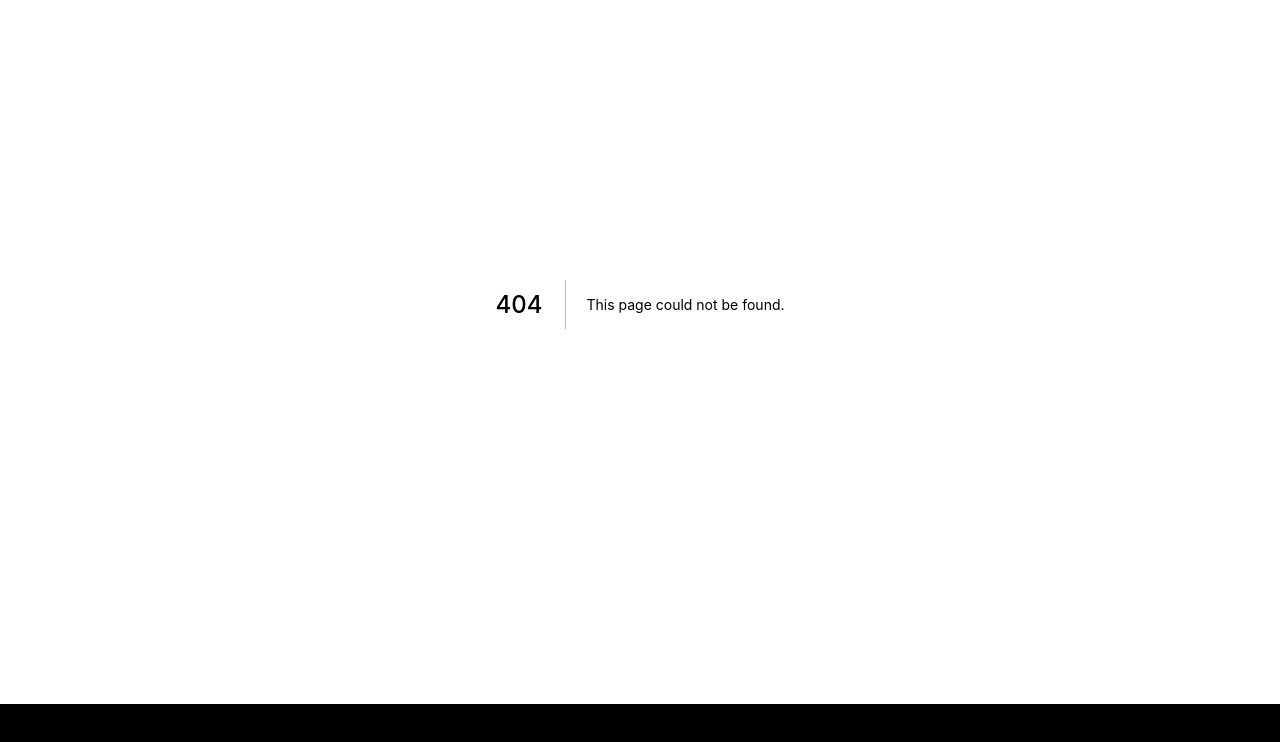
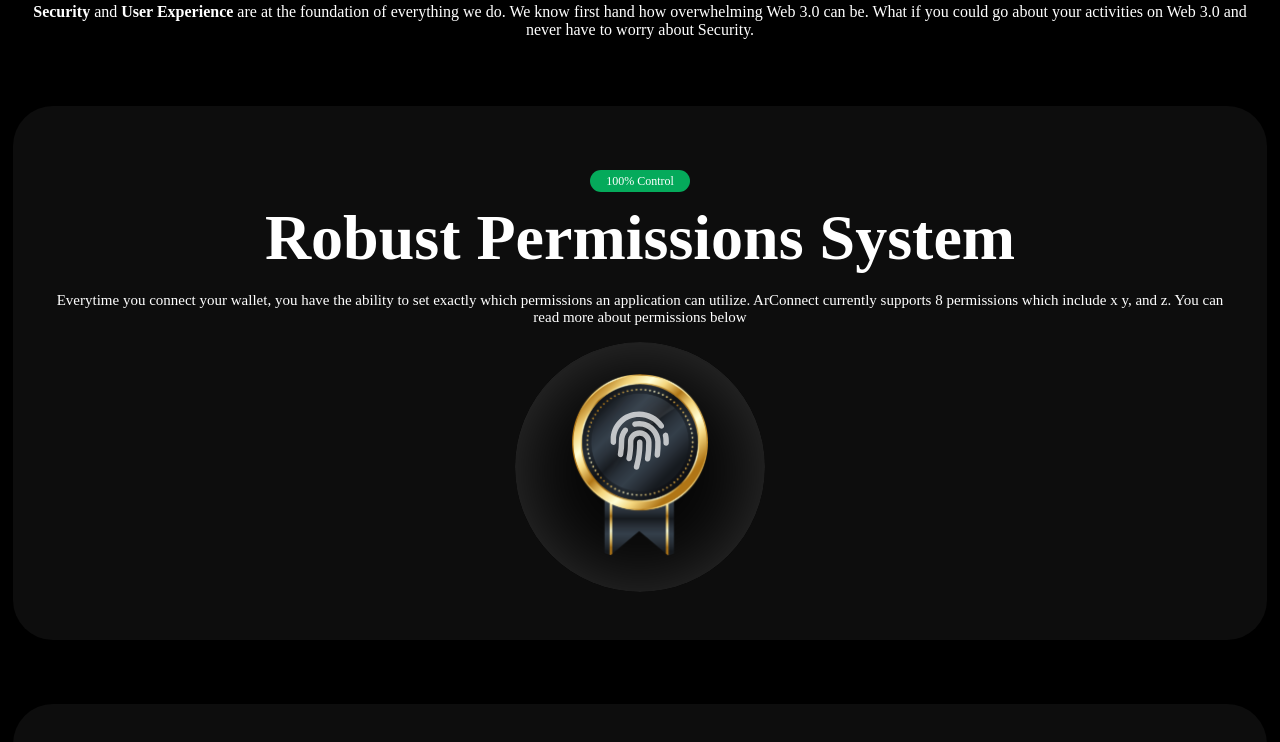
Before and after one commit to th8ta/arconnect-web-new, a Next.js app: page /security in a window 1280 px wide. Before the commit this address had no page. Shown: the part 240-982 px from the top of the page. Before the commit the page ends 944 px from the top, so only its background shows below. Built offline with nearby package versions, Linux system fonts and the light colour scheme.

Commit message:
chore: security page - markup

```diff
--- /dev/null
+++ b/components/QandA.tsx
@@ -0,0 +1,98 @@
+import Link from 'next/link';
+import Image from 'next/image';
+import { useState } from 'react';
+import { useRouter } from 'next/router';
+import styles from 'styles/components/QandA.module.scss';
+
+const QACard = ({
+  question,
+  answer,
+  special
+}: {
+  question: string;
+  answer: string;
+  special?: boolean;
+}) => {
+  const [isOpen, setIsOpen] = useState(false);
+  const router = useRouter();
+
+  return (
+    <div
+      className={
+        router.pathname === '/security'
+          ? `${styles.questionAnswer} ${styles.qaDark}`
+          : styles.questionAnswer
+      }
+      onClick={() => setIsOpen(!isOpen)}
+      id={special ? styles.special : ''}
+    >
+      <div className={styles.question}>
+        <div
+          className={!isOpen ? styles.qn : `${styles.qn} ${styles.qnActive}`}
+        >
+          {question}
+        </div>
+        <div className={styles.icon}>
+          <Image
+            src={isOpen ? '/assets/upArrow.svg' : '/assets/downArrow.svg'}
+            alt="dropdown icon"
+            width={14}
+            height={14}
+          />
+        </div>
+      </div>
+      <p className={isOpen ? styles.answer : styles.answerActive}>{answer}</p>
+    </div>
+  );
+};
+
+const QandA = () => {
+  const router = useRouter();
+
+  return (
+    <section className={styles.faq}>
+      <div>
+        <h2>Here to answer your questions</h2>
+        <p>
+          ArConnect is a completely decentralized network built on top of the
+          blockweave. Anyone can help power the exchange. Feel freed to reach
+          out to the community on Discord or Twitter!
+        </p>
+        <Link href="https://verto.exchange/chat">
+          <a
+            className={
+              router.pathname === '/security'
+                ? `${styles.chatBtn} ${styles.chatBtnDark}`
+                : styles.chatBtn
+            }
+          >
+            Chat with us
+          </a>
+        </Link>
+      </div>
+
+      <section>
+        <QACard
+          special
+          question="What is Arconnect?"
+          answer="ArConnect is the most user friendly crypto wallet you will ever use. If you're here, it means you're super early, please enter your email to be one of the first users."
+        />
+        <QACard
+          question="What is a Non-custodial wallet?"
+          answer="Coming Soon"
+        />
+        <QACard question="What is a Browser extension?" answer="Coming Soon" />
+        <QACard
+          question="What happens to my old Arweave wallet?"
+          answer="Coming Soon"
+        />
+        <QACard
+          question="How does ArConnect protect my assets?"
+          answer="Coming Soon"
+        />
+      </section>
+    </section>
+  );
+};
+
+export default QandA;
--- /dev/null
+++ b/pages/security.tsx
@@ -0,0 +1,128 @@
+/* eslint-disable @next/next/no-img-element */
+import Head from 'next/head';
+import Link from 'next/link';
+import useGetBrowser from 'hooks/useGetBrowser';
+import styles from 'styles/views/security.module.scss';
+import QandA from '@/components/QandA';
+
+const Card = ({
+  text,
+  tagline,
+  heading,
+  learnMore,
+  imageUrl,
+  altText
+}: {
+  text: string;
+  tagline: string;
+  heading: string;
+  learnMore?: boolean;
+  imageUrl: string;
+  altText: string;
+}) => {
+  return (
+    <section className={styles.card}>
+      <div className={styles.textContainer}>
+        <p className={styles.tagline}>{tagline}</p>
+        <h2>{heading}</h2>
+        <p className={styles.text}>{text}</p>
+        {learnMore ? <button>Learn More</button> : null}
+      </div>
+
+      <div className={styles.icon}>
+        <img src={imageUrl} alt={altText} />
+      </div>
+    </section>
+  );
+};
+
+const Security = () => {
+  const { browser, browserLink } = useGetBrowser();
+
+  return (
+    <>
+      <Head>
+        <title>Arweave - Security</title>
+        <link rel="shortcut icon" href="/logo256.png" />
+      </Head>
+
+      <main className={styles.mainContainer}>
+        <section className={styles.landingSection}>
+          <h1>
+            Our Commitment to <span>Security</span>
+          </h1>
+          <p>
+            <span>Security</span> and <span>User Experience</span> are at the
+            foundation of everything we do. We know first hand how overwhelming
+            Web 3.0 can be. What if you could go about your activities on Web
+            3.0 and never have to worry about Security.
+          </p>
+        </section>
+
+        <section className={styles.cardsContainer}>
+          <Card
+            tagline="100% Control"
+            heading="Robust Permissions System"
+            text="Everytime you connect your wallet, you have the ability to set
+              exactly which permissions an application can utilize. ArConnect
+              currently supports 8 permissions which include x y, and z. You can
+              read more about permissions below"
+            imageUrl="/assets/security.svg"
+            altText="security icon"
+          />
+
+          <Card
+            tagline="100% Security"
+            heading="Encrypted. Everything."
+            text="ArConnect uses the password you set on your first configuration to
+            encrypt every keyfile you add. Your keyfiles sit securely inside
+            of localstorage (your browser memory) and **never** leave your
+            device."
+            imageUrl="/assets/encrypt.svg"
+            altText="encrypt icon"
+          />
+        </section>
+
+        <section>
+          {/* <div>
+            <p>Re-aasurance</p>
+            <h2>Trust Scores</h2>
+            <p>
+              Before sending tokens to any other address, ArConnect displays a
+              trust score for that address sourced from the ArVerify Protocol.
+            </p>
+          </div>
+
+          <div>
+            <p>Control</p>
+            <h2>Application Allowances</h2>
+            <p>
+              Instead of needing to authorize every single transaction on a
+              permaweb application, you can give that application an ArConnect
+              Allowance. If the app ends up attempting to spend more than the
+              allowance, you&apos;ll be re-prompted to increase it.
+            </p>
+          </div> */}
+        </section>
+        <section className={styles.QandA}>
+          <QandA />
+        </section>
+
+        <section className={styles.browser}>
+          <p>Available on your favorite browsers</p>
+          <div>
+            <img src="/assets/chrome.svg" alt="" />
+            <img src="/assets/firefox.svg" alt="" />
+            <img src="/assets/brave.svg" alt="" />
+            <img src="/assets/edge.svg" alt="" />
+          </div>
+          <Link href={browserLink}>
+            <a target="_blank">Add to {browser}</a>
+          </Link>
+        </section>
+      </main>
+    </>
+  );
+};
+
+export default Security;
--- a/styles/globals.scss
+++ /dev/null
@@ -1,19 +0,0 @@
-@import url('https://fonts.googleapis.com/css2?family=Inter:wght@500&family=Poppins:wght@300;400;500;600;700;800&display=swap');
-
-html,
-body {
-  font-family: -apple-system, BlinkMacSystemFont, Segoe UI, Roboto, Oxygen,
-    Ubuntu, Cantarell, Fira Sans, Droid Sans, Helvetica Neue, sans-serif;
-  background: whitesmoke; // #f5f5f7
-}
-
-a {
-  color: inherit;
-  text-decoration: none;
-}
-
-* {
-  box-sizing: border-box;
-  padding: 0;
-  margin: 0;
-}
```
